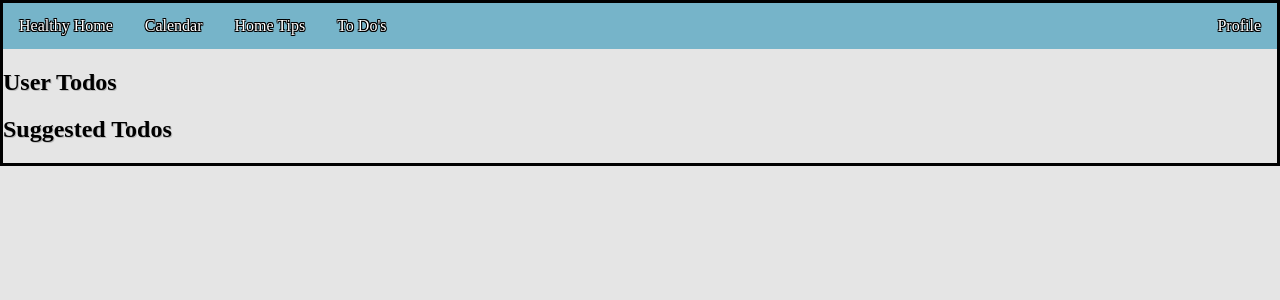
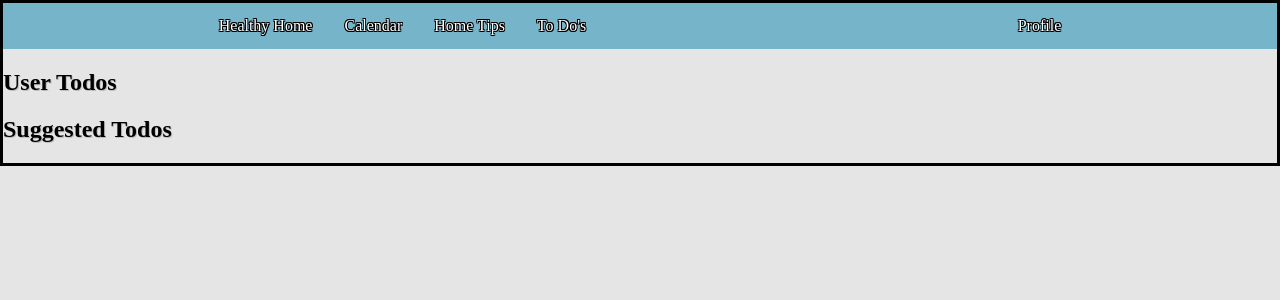
Before and after one commit to devmountainwon5/HealthyHome, a React (Create React App) app in the folder healthy-home/: page /subscribe in a window 1280 px wide. Shown: the top 300 px of the page. Built offline with nearby package versions, Linux system fonts and the light colour scheme; no server answers; a web font is replaced by a local one.

Commit message:
profile dropdown menu and logout function (#125)

```diff
--- a/healthy-home/src/Views/Home/NavBar/NavBar.css
+++ b/healthy-home/src/Views/Home/NavBar/NavBar.css
@@ -6,6 +6,10 @@ body{
 .navbar{
     padding: 0;
     margin: 0;
+    display: flex;
+    justify-content: space-around;
+    width: 100%;
+    background-color: #76b4c9;
 }
 ul {
     list-style-type: none;
@@ -31,6 +35,36 @@ ul {
     background-color: rgb(0, 195, 255);
   }
 
+
+
+
+  .dropdown {
+    position: relative;
+    display: inline-block;
+  }
+
+  .dropdown-content {
+    display: none;
+    position: absolute;
+    background-color: #f1f1f1;
+    min-width: 160px;
+    box-shadow: 0px 8px 16px 0px rgba(0,0,0,0.2);
+    z-index: 1;
+  }
+
+  .dropdown-content a {
+    color: black;
+    padding: 12px 16px;
+    text-decoration: none;
+    display: block;
+  }
+
+  .dropdown-content a:hover {background-color: #ddd;}
+
+  .dropdown:hover .dropdown-content {display: block;}
+
+  .dropdown:hover .dropbtn {background-color: #3e3f8e;}
+
   @media screen and (max-width: 800px){
     .navbar ul{
       display: flex;
--- a/healthy-home/src/Views/Home/NavBar/NavBar.js
+++ b/healthy-home/src/Views/Home/NavBar/NavBar.js
@@ -2,16 +2,37 @@ import React from 'react';
 import {Link} from 'react-router-dom';
 import './NavBar.css'
 
+import axios from 'axios';
+
 function NavBar(){
+
+    function logout(){
+        axios.post('/auth/logout')
+            .then((response) => {
+                console.log(response.data.success)
+            })
+    }
+
     return(
         <div className="navbar">
+            <div className="navlinks">
                 <ul>
                     <li><Link to="/homehealth">Healthy Home</Link></li>
                     <li><Link to="/calendar">Calendar</Link></li>
                     <li><Link to="/tips"> Home Tips</Link></li>
                     <li><Link to='/subscribe'>To Do's</Link></li>
-                        <li style={{float:'right'}}><a>Profile</a></li>
                 </ul>
+            </div>
+
+            <div className="dropdown">
+                <ul>
+                    <li style={{float:'right'}}><a className="dropbtn">Profile</a></li>
+                        <div class="dropdown-content">
+                            <Link to="/profile">My Profile</Link>
+                            <Link to="/" onClick={logout}>Logout</Link>
+                        </div>
+                </ul>
+            </div>
         </div>
     )
 }
--- a/healthy-home/src/Views/Home/Subviews/HomeHealth/HomeHealth.js
+++ b/healthy-home/src/Views/Home/Subviews/HomeHealth/HomeHealth.js
@@ -14,7 +14,6 @@ class HomeHealth extends Component {
 
         }
     }
-
 
 
     render() {
```
Lines whose indentation alone changed are shown as unchanged.
